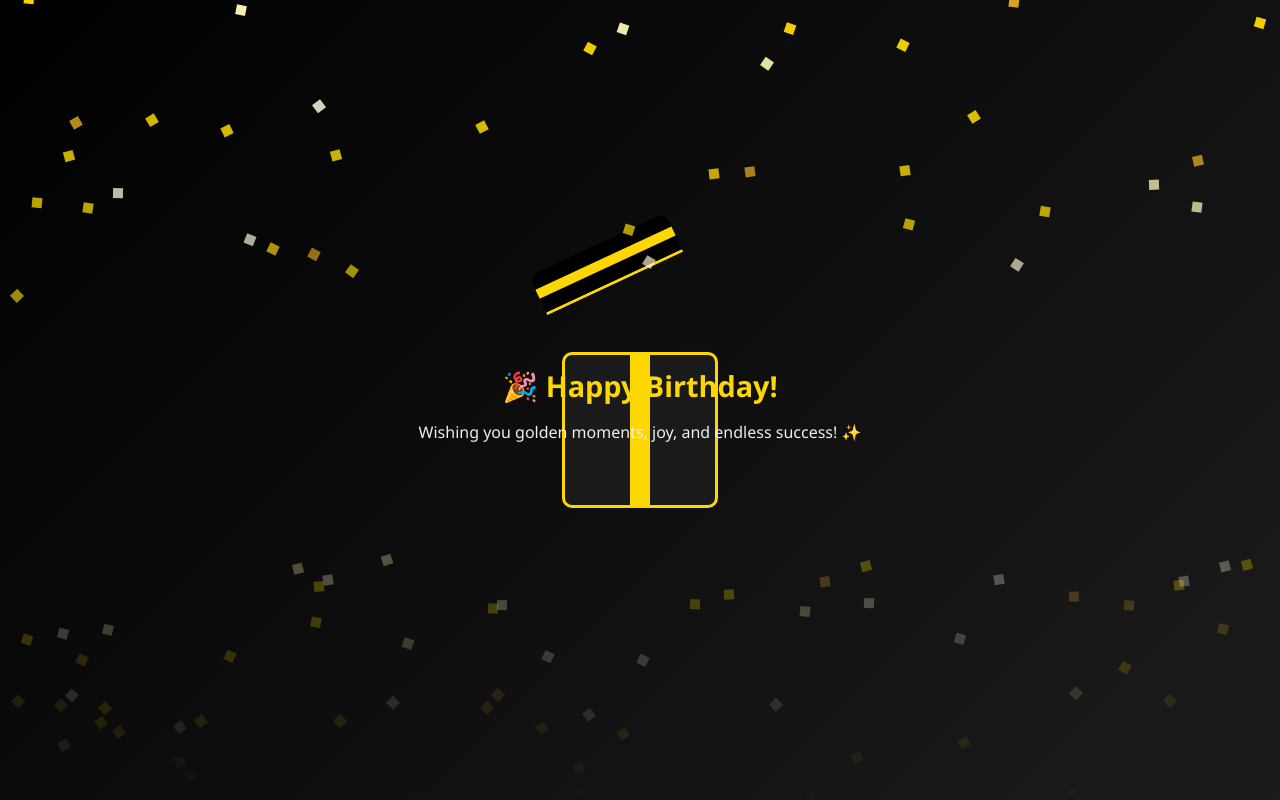
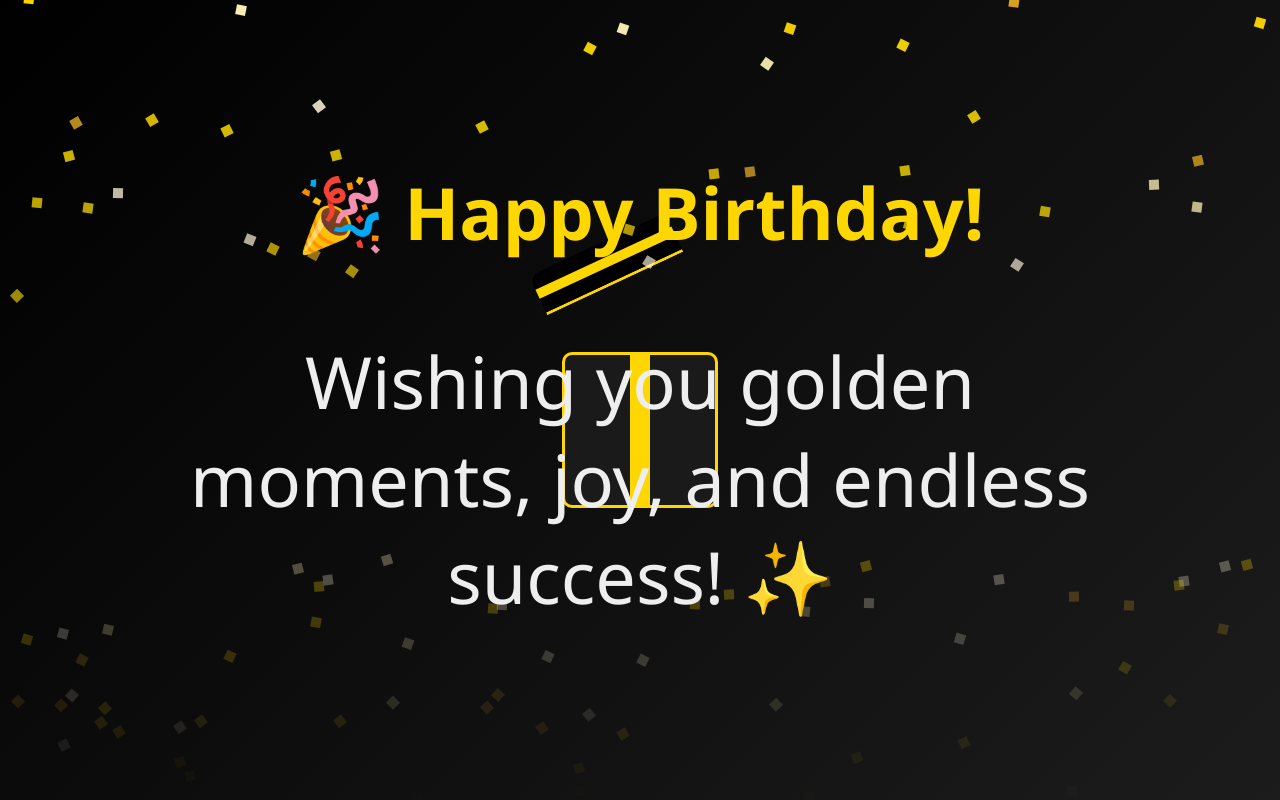
Before and after one commit to ShivaniNagda/HBD, a plain HTML site: page index.html in a window 1280 px wide. Both pictures are taken after a click on the element 640 px from the left and 400 px from the top of the page. Drawn offline with Linux system fonts and the light colour scheme.

Commit message:
index.html

```diff
--- a/index.html
+++ b/index.html
@@ -77,17 +77,17 @@
     }
 
     .surprise.show {
-      transform: translate(-50%, -50%) scale(1);
+      transform: translate(-50%, -50%) scale(1.5);
     }
 
     .surprise h2 {
-      font-size: 1.8rem;
+      font-size: 3rem;
       color: gold;
       margin-bottom: 10px;
     }
 
     .surprise p {
-      font-size: 1rem;
+      font-size: 3rem;
       color: #eee;
     }
 
```
